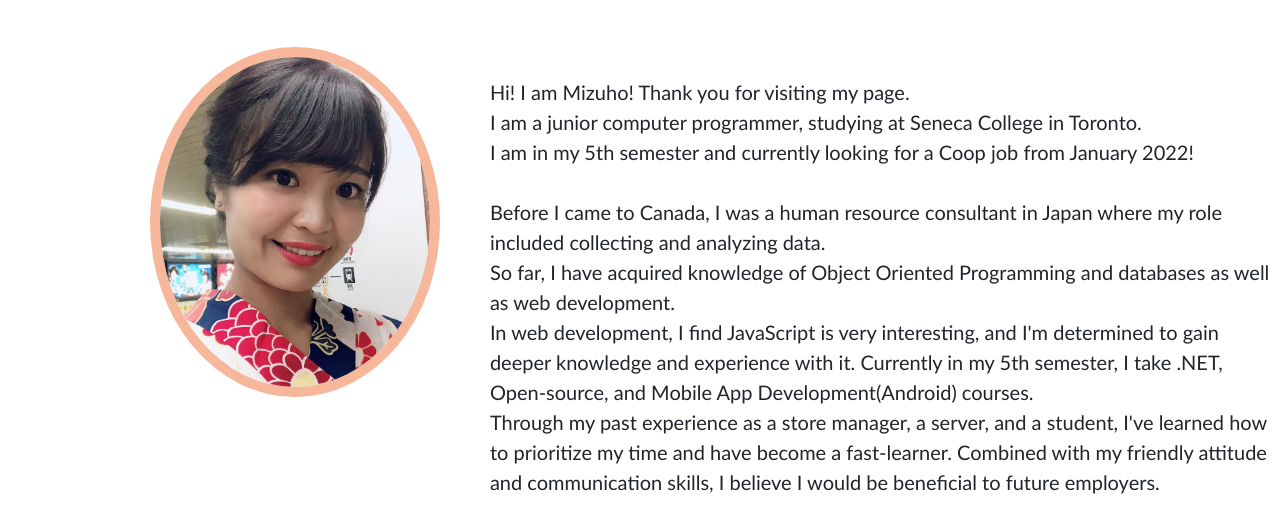
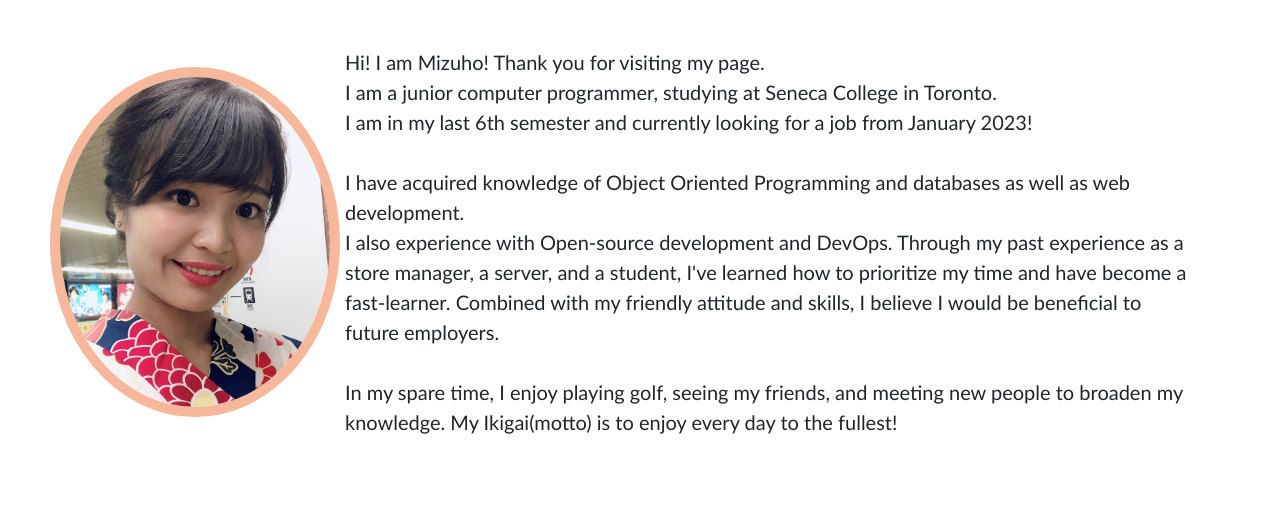
Before and after one commit to MizuhoOkimoto/Mizuho_Portfolio, a website: page index.html in a window 1280 px wide. Shown: the part 758-1280 px from the top of the page. Drawn offline with nearby package versions, Linux system fonts and the light colour scheme.

Commit message:
Modify introduction part

```diff
--- a/index.html
+++ b/index.html
@@ -29,6 +29,7 @@
 
   <body>
     <div class="container-fluid" id="top_jump">
+      <div class="row">
       <!-- Photo by Domenico Loia on Unsplash -->
       <div class="top-container">
         <img src="./src/public/img/topimage.jpg" alt="main background image" />
@@ -47,40 +48,37 @@
             <li><a href="#contact_jump">CONTACT ME</a></li>
           </ul>
         </div>
-      </div>
-      <!-- end top-container -->
+      </div><!-- end top-container -->
+    </div><!-- end row -->
+
 
       <!-- for page top button -->
       <p id="page-top"><a href="#">Page Top</a></p>
 
       <div class="container-fluid">
-      <div class="about_me container-fluid" id="about_me_jump">
+        <div class="row">
+      <div class="about_me" id="about_me_jump">
         <h2>ABOUT ME</h2>
         <div class="about_me-contents">
-          <div class="my_pic"><img src="./src/public/img/my_pic.jpg" alt="my picture" /></div>
-          <div class="explain">
+          <div class="my_pic col-3"><img src="./src/public/img/my_pic.jpg" alt="my picture" /></div>
+          <div class="explain col-9">
             <p>Hi! I am Mizuho! Thank you for visiting my page.</p>
             <p>
               I am a junior computer programmer, studying at Seneca College in Toronto.<br />
-              I am in my 5th semester and currently looking for a Coop job from January 2022!<br />
+              I am in my last 6th semester and currently looking for a job from January 2023!<br />
               <br />
-              Before I came to Canada, I was a human resource consultant in Japan where my role
-              included collecting and analyzing data.<br />
-              So far, I have acquired knowledge of Object Oriented Programming and databases as well
-              as web development.<br />
-              In web development, I find JavaScript is very interesting, and I'm determined to gain
-              deeper knowledge and experience with it. Currently in my 5th semester, I take .NET,
-              Open-source, and Mobile App Development(Android) courses.<br />
+              I have acquired knowledge of Object Oriented Programming and databases as well
+              as web development.<br /> I also experience with Open-source development and DevOps.
               Through my past experience as a store manager, a server, and a student, I've learned
               how to prioritize my time and have become a fast-learner. Combined with my friendly
-              attitude and communication skills, I believe I would be beneficial to future
-              employers.<br />
+              attitude and skills, I believe I would be beneficial to future employers.<br />
               <br />
               In my spare time, I enjoy playing golf, seeing my friends, and meeting new people to
               broaden my knowledge. My Ikigai(motto) is to enjoy every day to the fullest!<br />
             </p>
           </div>
         </div>
+      </div>
         <!-- end about_me-contents -->
         <div class="buttons">
           <button class="downloadResume"><a href="./src/public/img/Resume_Mizuho Okimoto_Seneca.pdf"
@@ -347,6 +345,7 @@
         </ul>
         <p>2021 Mizuho Okimoto</p>
       </footer>
+
     </div>
     <!-- end container -->
 
--- a/src/css/stylesheet.css
+++ b/src/css/stylesheet.css
@@ -127,7 +127,6 @@ h2 {
 } */
 .about_me-contents {
   display: flex;
-  overflow: hidden;
   justify-content: center;
   /* background-color: turquoise; */
   margin: 30px 30px;
@@ -137,15 +136,17 @@ h2 {
   /* width: 25%; */
   /* background-size is important */
   background-size: cover;
-  margin-left: 100px;
+
   margin-top: 30px;
   display: inline-block;
+
 }
 .my_pic img {
   position: relative;
   height: 350px;
   border-radius: 50%;
   border: 10px solid #eb632475;
+
 }
 /*
 .my_pic img:after {
@@ -166,10 +167,10 @@ h2 {
   /* display: inline-block; */
   /* float: left; */
   font-size: 20px;
-  margin-left: 50px;
-  margin-top: 60px;
+  /* margin-left: 50px; */
   line-height: 30px;
-  /* width: 70%; */
+  overflow: hidden;
+  margin-top: 10px;
 }
 
 /* @media screen and (min-width: 750px) { */
```
